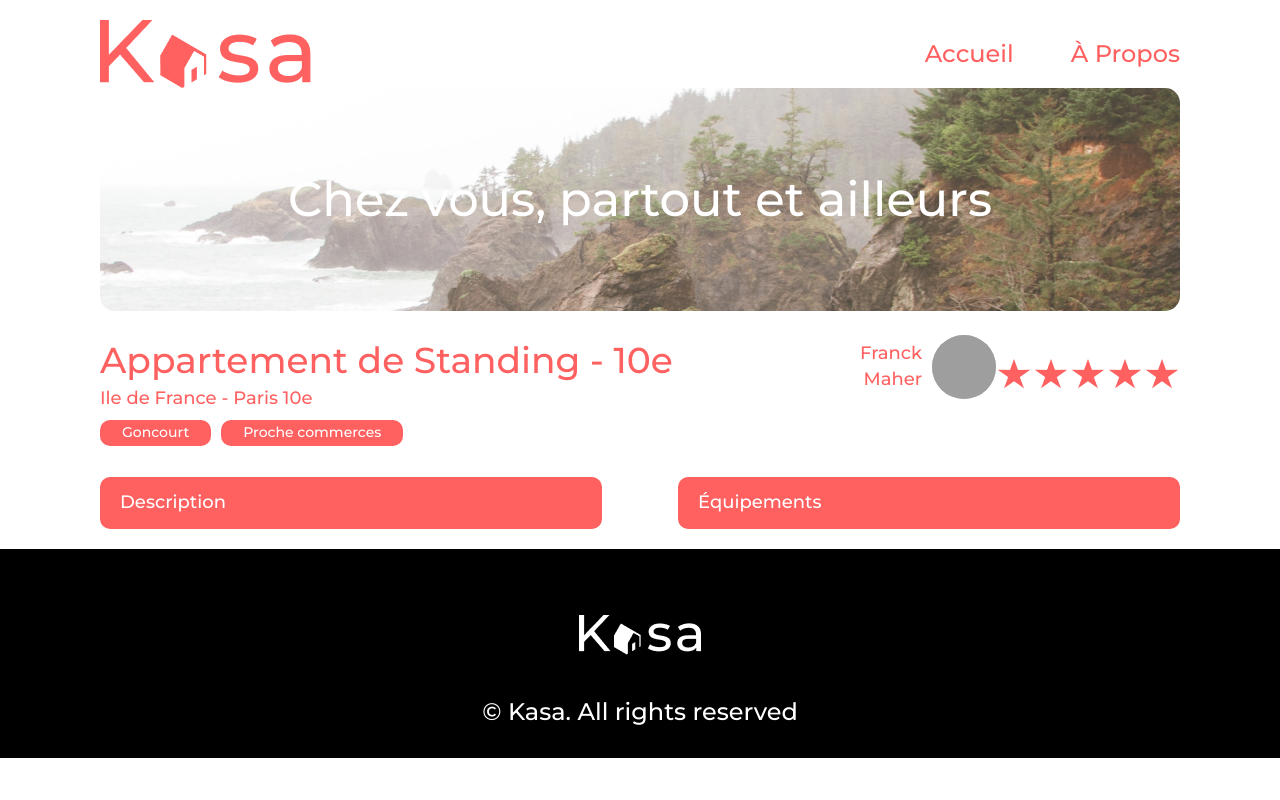
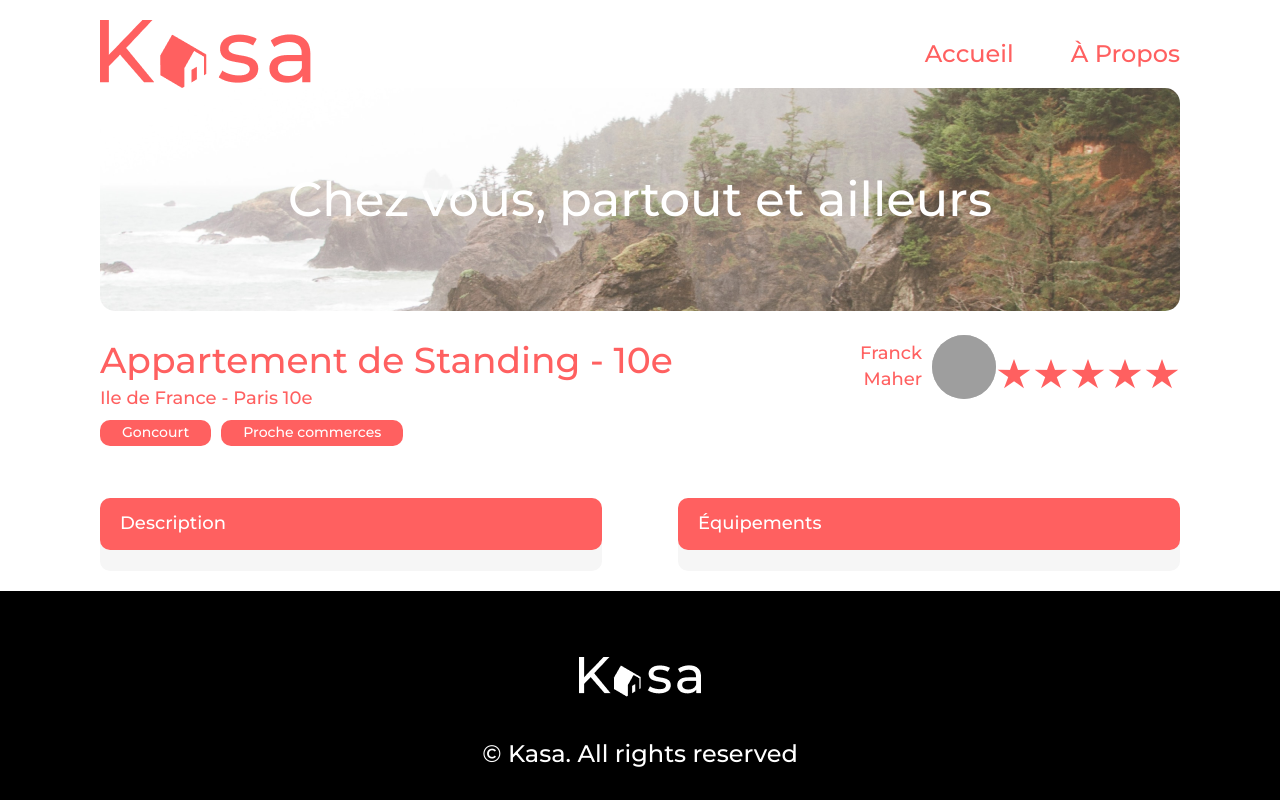
Before and after one commit to flesage-000/OC---Developpez-une-application-Web-avec-React-et-React-Router, a React (Create React App) app in the folder app/: page /Kasa/0979876d in a window 1280 px wide. Built offline with nearby package versions, Linux system fonts and the light colour scheme; grey boxes are pictures that could not be loaded.

Commit message:
Adjust footer

```diff
--- a/app/src/index.css
+++ b/app/src/index.css
@@ -29,20 +29,26 @@
 @import "./assets/styles/arrows.css";
 
 html {
-  height: 100%;
-  min-height: 100%;
+  /* height: 100%;
+  min-height: 100%; */
   max-width: 100%;
 }
 body,
 body > div,
 body > div > div {
-  height: 100%;
-  min-height: 100%;
+  /* height: 100%; */
+  min-height: 100vh;
   width: 100%;
   min-width: calc(380px - 2 * var(--body-margin-sides-mobile));
 }
 
 body > div > div {
+  display: flex;
+  flex-direction: column;
+}
+
+body > div > div > div {
+  flex: 1;
 }
 
 body {
--- a/app/src/pages/Kasa/Kasa.css
+++ b/app/src/pages/Kasa/Kasa.css
@@ -21,8 +21,6 @@
 
 .Kasa {
   color: var(--color-bg-medium-light-red);
-
-  display: flex;
 }
 @media (max-width: 800px) {
   .Kasa {
@@ -32,6 +30,7 @@
 }
 @media (min-width: 801px) {
   .Kasa {
+    display: flex;
     flex-direction: row;
     flex-wrap: wrap;
   }
```
